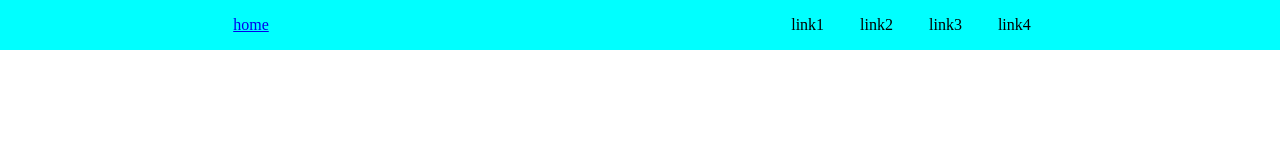
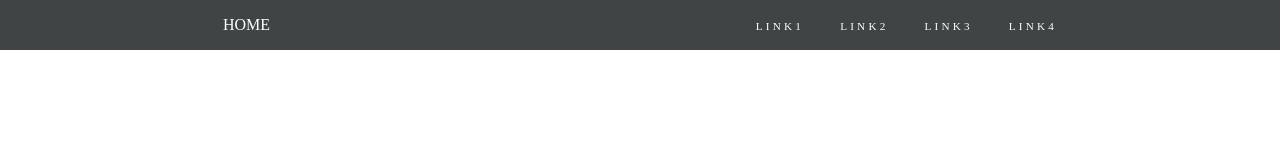
Before and after one commit to CastleWhite23/link-interno, a plain HTML site: page index.html in a window 1280 px wide. Drawn offline with Linux system fonts and the light colour scheme.

Commit message:
Alterando navbar.css

```diff
--- a/navbar.css
+++ b/navbar.css
@@ -2,7 +2,7 @@
 .navbar{
     width: 100%;
     height: 50px;
-    background-color: aqua;
+    background-color: rgb(63, 68, 68);
 
     display: flex;
     align-items: center;
@@ -16,6 +16,25 @@
 .navbar .nav-ul a.nav-link{
     text-decoration: none;
     margin: 1rem;
-    color: #000;
+    color: #fff;
+    text-transform: uppercase;
+    letter-spacing: .2rem;
+    font-size: .7rem;
+    font-weight: 500;
 
 }
+
+
+.navbar .nav-brand a.nav-link{
+    text-decoration: none;
+    margin: 1rem;
+    color: #fff;
+    text-transform: uppercase;
+    font-size: 1rem;
+    font-weight: 500;
+
+}
+
+a.nav-link:hover{
+    opacity: .5;
+}
```
